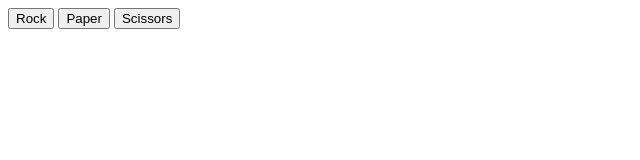
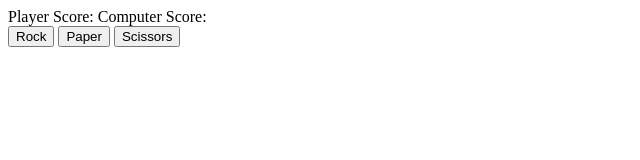
Before and after one commit to Roahge/rock-paper-scissors, a plain HTML site: page index.html in a window 1280 px wide. Shown: the whole page, without its empty margins (0-640 px from the left). Drawn offline with Linux system fonts and the light colour scheme.

```diff
--- a/index.html
+++ b/index.html
@@ -9,8 +9,8 @@
 </head>
 <body>
     <div class="running-score">
-        <span class="player-score"></span>
-        <span class="computer-score"></span>
+        <span class="player-score">Player Score: </span>
+        <span class="computer-score">Computer Score: </span>
     </div>
     <div class="container">
     <button class="rock">Rock</button>
--- a/javascript.js
+++ b/javascript.js
@@ -85,8 +85,8 @@ const checkWinner = (playerScore, computerScore) => {
 }
 
 const updateScore = (playerScore, computerScore) => {
-    playerScoreSpan.innerText = `Player Score: ${playerScore}                    `;
-    computerScoreSpan.innerText = `Computer Score: ${computerScore}                    `;
+    playerScoreSpan.innerText = `Player Score: ${playerScore}`;
+    computerScoreSpan.innerText = `Computer Score: ${computerScore}`;
 }
 
 rockButton.addEventListener('click', () => {
```
